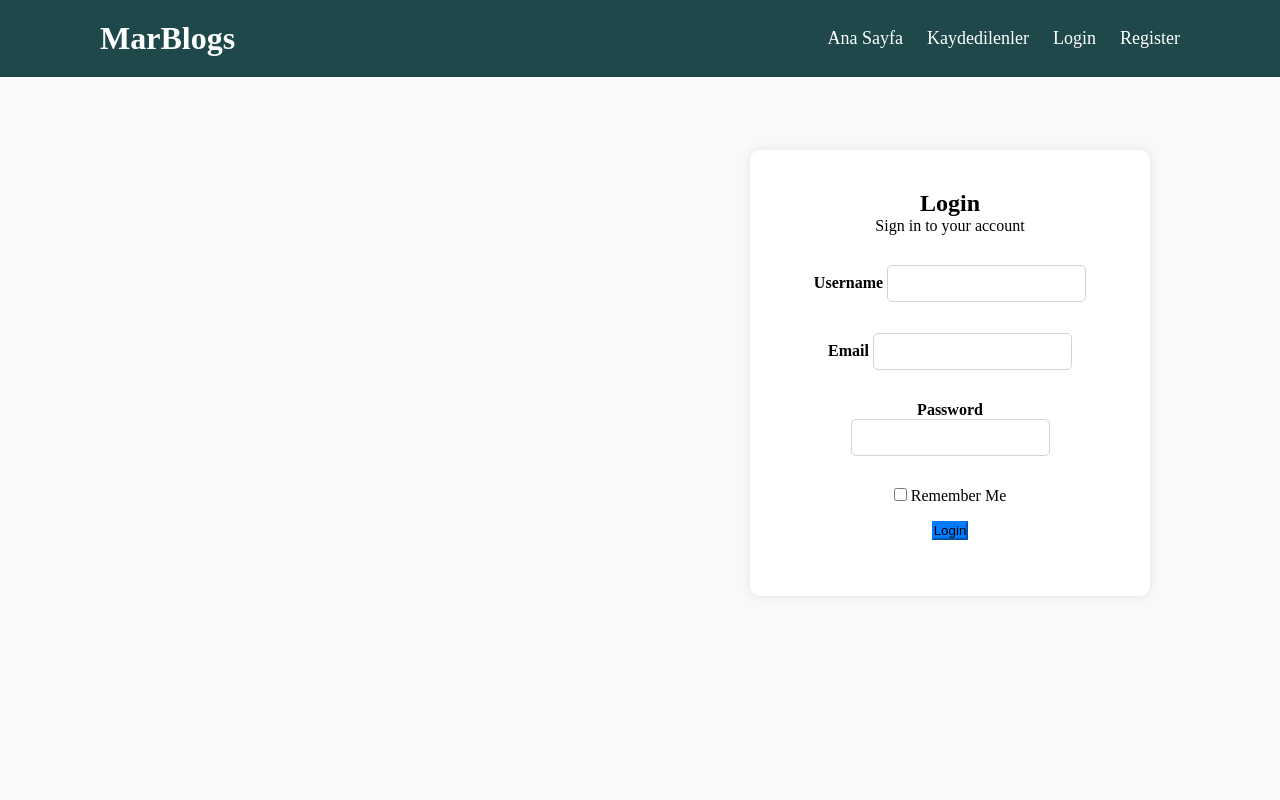
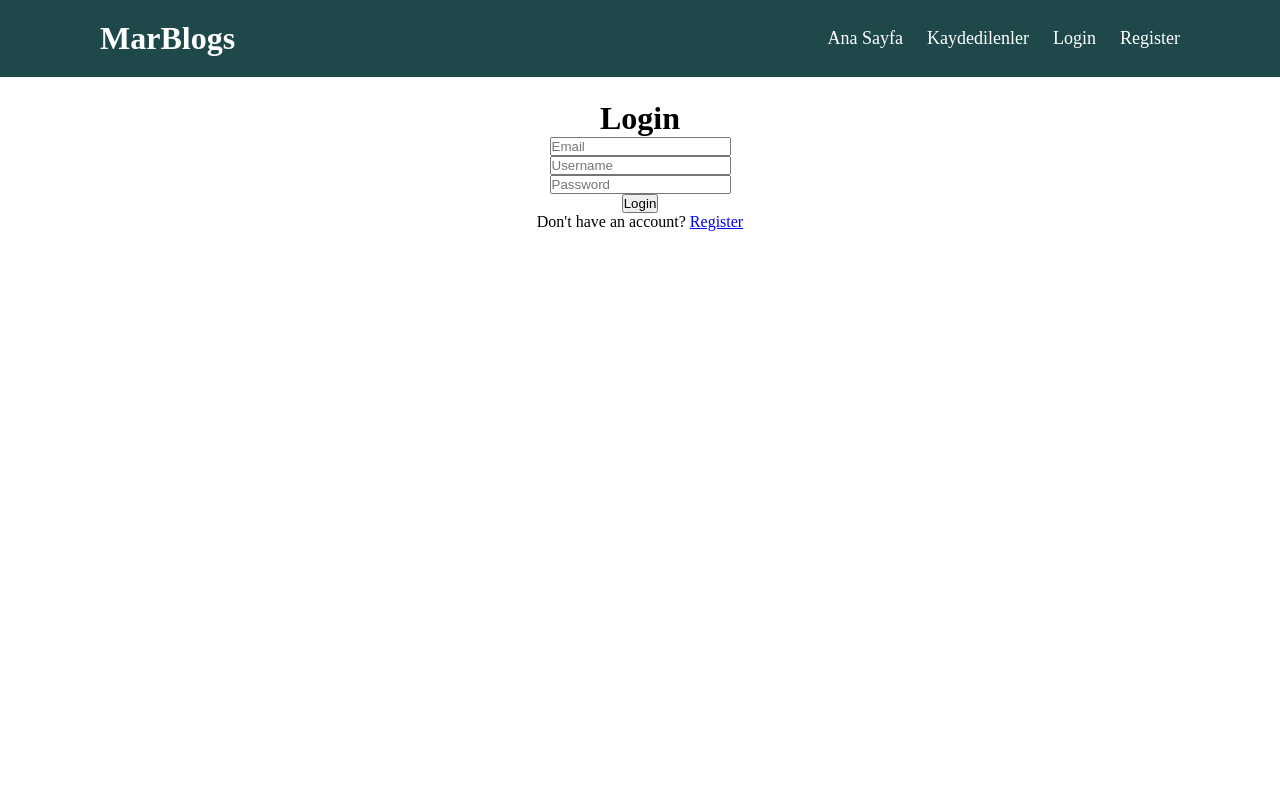
Before and after one commit to ArdaBaranSuludere/bitirme-projesi, a Flask app: page /auth/login in a window 1280 px wide. Run offline with Flask 3, Linux system fonts and the light colour scheme.

Commit message:
login-page

```diff
--- a/app/templates/login.html
+++ b/app/templates/login.html
@@ -1,59 +1,28 @@
-{% extends 'base.html' %}
-{% block title %} Login {% endblock %}
+<!-- login.html -->
+{% extends 'base.html' %} {% block title %} Login {% endblock %}
+{% block content %}
 
-{% block content %}
-<style>
-  body {
-    background-color: #f8f9fa;
-  }
-  .login-container {
-    background-color: #ffffff;
-    border-radius: 10px;
-    box-shadow: 0 0 10px rgba(0, 0, 0, 0.1);
-    padding: 40px;
-    margin-top: 50px;
-    width: 400px;
-  }
-  .login-header {
-    text-align: center;
-    margin-bottom: 30px;
-  }
-  .form-label {
-    font-weight: bold;
-  }
-  .form-control {
-    border-radius: 5px;
-    padding: 10px;
-    margin-bottom: 15px;
-    border: 1px solid #ced4da;
-  }
-  .invalid-feedback {
-    color: #dc3545;
-  }
-  .btn-primary {
-    background-color: #007bff;
-    border-color: #007bff;
-  }
-  .btn-primary:hover {
-    background-color: #0056b3;
-    border-color: #0056b3;
-  }
-</style>
+<div class="login-container">
+  <div class="login-wrapper">
+    <form action="{{ url_for('auth.login') }}" method="post" novalidate>
+      {{ form.hidden_tag() }}
+      <h1>Login</h1>
 
-<div class="container">
-  <div class="row" style="padding-left: 75%;">
-    <div class="col-md-6 offset-md-3 login-container">
-      <div class="login-header">
-        <h2>Login</h2>
-        <p class="lead">Sign in to your account</p>
+      <div class="login-input-box">
+        {{ form.email(class="form-control",
+         placeholder="Email",
+          required=True) }}
+        <i class='bx bx-envelope'></i>
+        {% if form.email.errors %}
+          <div class="invalid-feedback">
+            {{ form.email.errors[0] }}
+          </div>
+        {% endif %}
       </div>
 
-      <form action="{{ url_for('auth.login') }}" method="post" novalidate>
-        {{ form.hidden_tag() }}
-
-        <div class="mb-3">
-          {{ form.username.label(class="form-label") }}
-          {{ form.username(class="form-control") }}
+      <div class="login-input-box">
+        {{ form.username(class="form-control", placeholder="Username", required=True) }}
+        <i class='bx bxs-user'></i>
         {% if form.username.errors %}
           <div class="invalid-feedback">
             {{ form.username.errors[0] }}
@@ -61,22 +30,9 @@
         {% endif %}
       </div>
 
-        <div class="mb-3">
-          {{ form.email.label(class="form-label") }}
-          {{ form.email(class="form-control") }}
-          {% if form.email.errors %}
-            <div class="invalid-feedback">
-              {{ form.email.errors[0] }}
-            </div>
-          {% endif %}
-        </div>
-
-        <div class="mb-3">
-          {{ form.password.label(class="form-label") }}
-          <div class="invalid-feedback">
-            {{ form.password(type="password", class="form-control", id="passwordField") }}
-
-          </div>
+      <div class="login-input-box">
+        {{ form.password(class="form-control", placeholder="Password", required=True, type="password") }}
+        <i class='bx bxs-lock-alt'></i>
         {% if form.password.errors %}
           <div class="invalid-feedback">
             {{ form.password.errors[0] }}
@@ -84,31 +40,11 @@
         {% endif %}
       </div>
 
-        <div class="mb-3">
-          {{ form.remember_me() }}
-          {{ form.remember_me.label(class="form-check-label") }}
+      <button type="submit" class="login-btn">Login</button>
+      <div class="login-register-link">
+        <p>Don't have an account? <a href="{{ url_for('auth.register') }}"> Register</a></p>
       </div>
-
-        <div class="mb-3 text-center">{{ form.submit(class="btn btn-primary btn-lg") }}</div>
     </form>
   </div>
 </div>
-</div>
-
-<script>
-  document.addEventListener('DOMContentLoaded', function() {
-    const passwordField = document.getElementById('passwordField');
-    const togglePassword = document.getElementById('togglePassword');
-
-    togglePassword.addEventListener('click', function() {
-      if (passwordField.type === 'password') {
-        passwordField.type = 'text';
-        togglePassword.textContent = 'Hide Password';
-      } else {
-        passwordField.type = 'password';
-        togglePassword.textContent = 'Show Password';
-      }
-    });
-  });
-</script>
 {% endblock %}
```
Also changed, not shown: app/static/assets/css/login.css (added, +133 -0 lines). Lines whose indentation alone changed are shown as unchanged.
